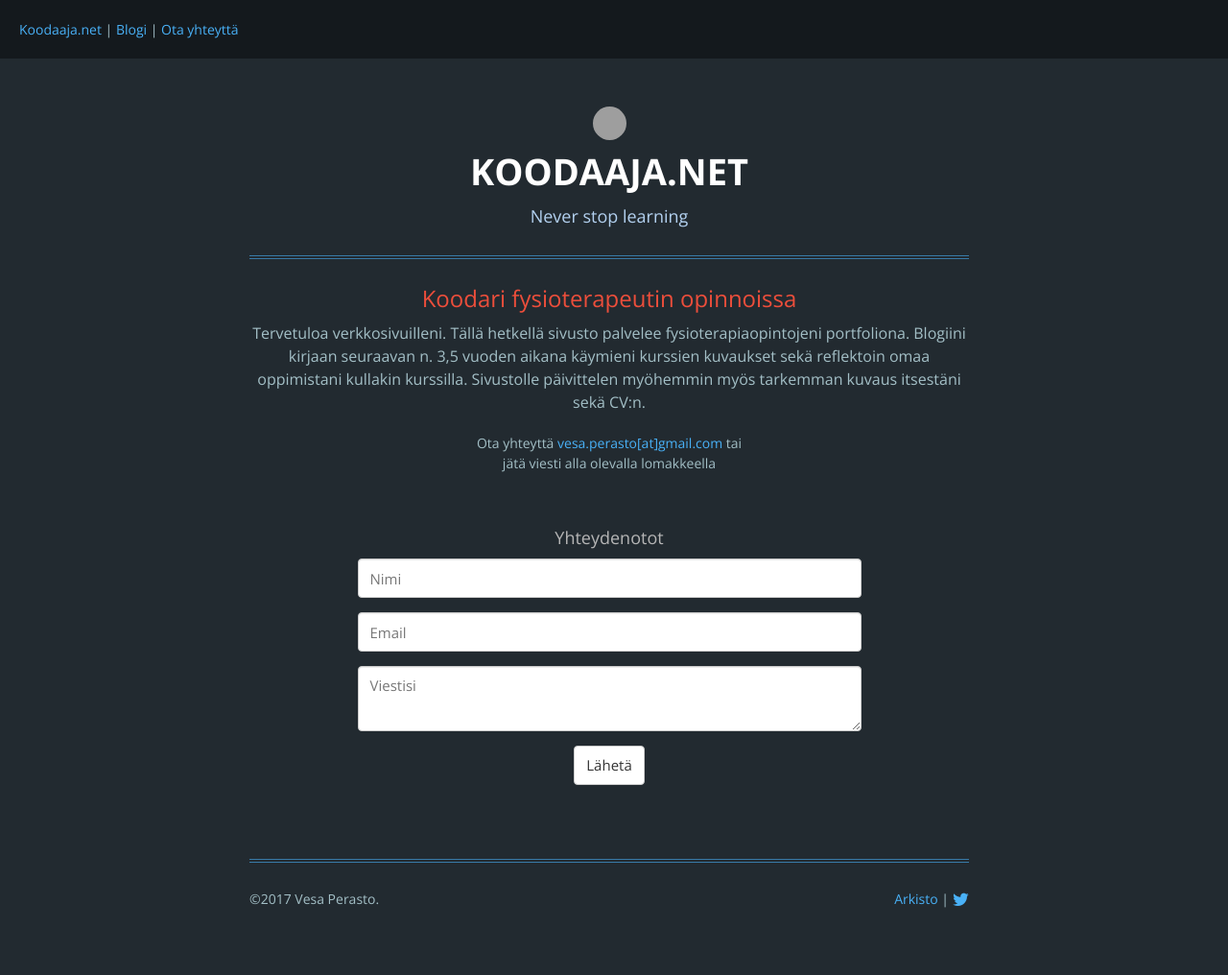
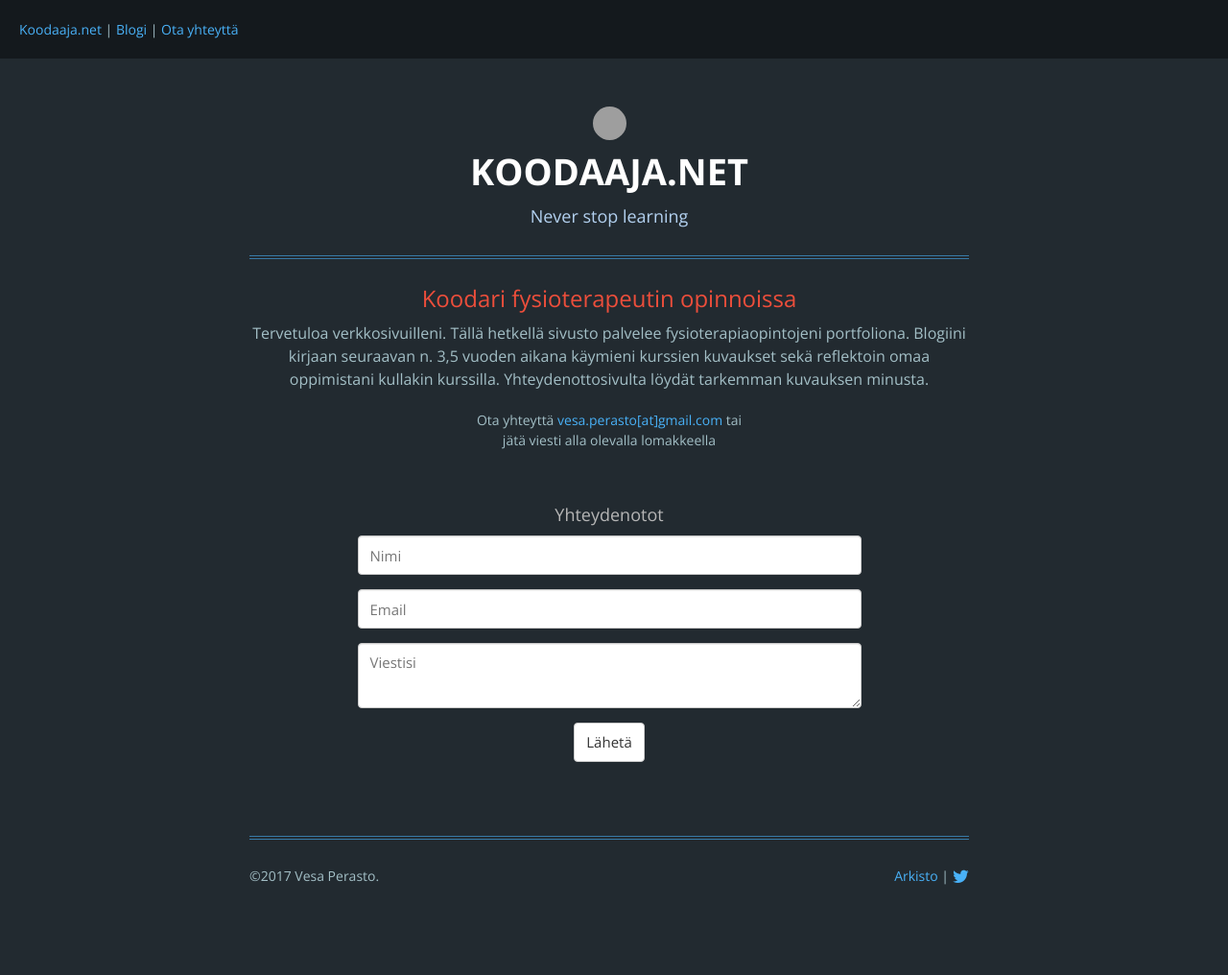
Before and after one commit to vperasto/vperasto.github.io, a Jekyll site: the page built from index.html, in a window 1280 px wide. Shown: the whole page at 96% size. Built offline with Jekyll 4.4.1, drawn with Linux system fonts in a browser that asks for light colours; nearby versions of some CDN libraries; comment, search, counter and statistics services are not loaded; after the commit the page ends 992 px from its top, so only the background shows below that; grey boxes are pictures that could not be loaded.

Commit message:
Edited welcome page

```diff
--- a/_includes/welcome-text.html
+++ b/_includes/welcome-text.html
@@ -1,3 +1,3 @@
 <h2>Koodari fysioterapeutin opinnoissa</h2>
-<p><span class="welcome-text">Tervetuloa verkkosivuilleni. Tällä hetkellä sivusto palvelee fysioterapiaopintojeni portfoliona. Blogiini kirjaan seuraavan n. 3,5 vuoden aikana käymieni kurssien kuvaukset sekä reflektoin omaa oppimistani kullakin kurssilla. Sivustolle päivittelen myöhemmin myös tarkemman kuvaus itsestäni sekä CV:n.</span>
+<p><span class="welcome-text">Tervetuloa verkkosivuilleni. Tällä hetkellä sivusto palvelee fysioterapiaopintojeni portfoliona. Blogiini kirjaan seuraavan n. 3,5 vuoden aikana käymieni kurssien kuvaukset sekä reflektoin omaa oppimistani kullakin kurssilla. Yhteydenottosivulta löydät tarkemman kuvauksen minusta.</span>
 <p>Ota yhteyttä <a href="mailto:vesa.perasto@gmail.com">vesa.perasto[at]gmail.com</a> tai<br>jätä viesti alla olevalla lomakkeella</p>
```
